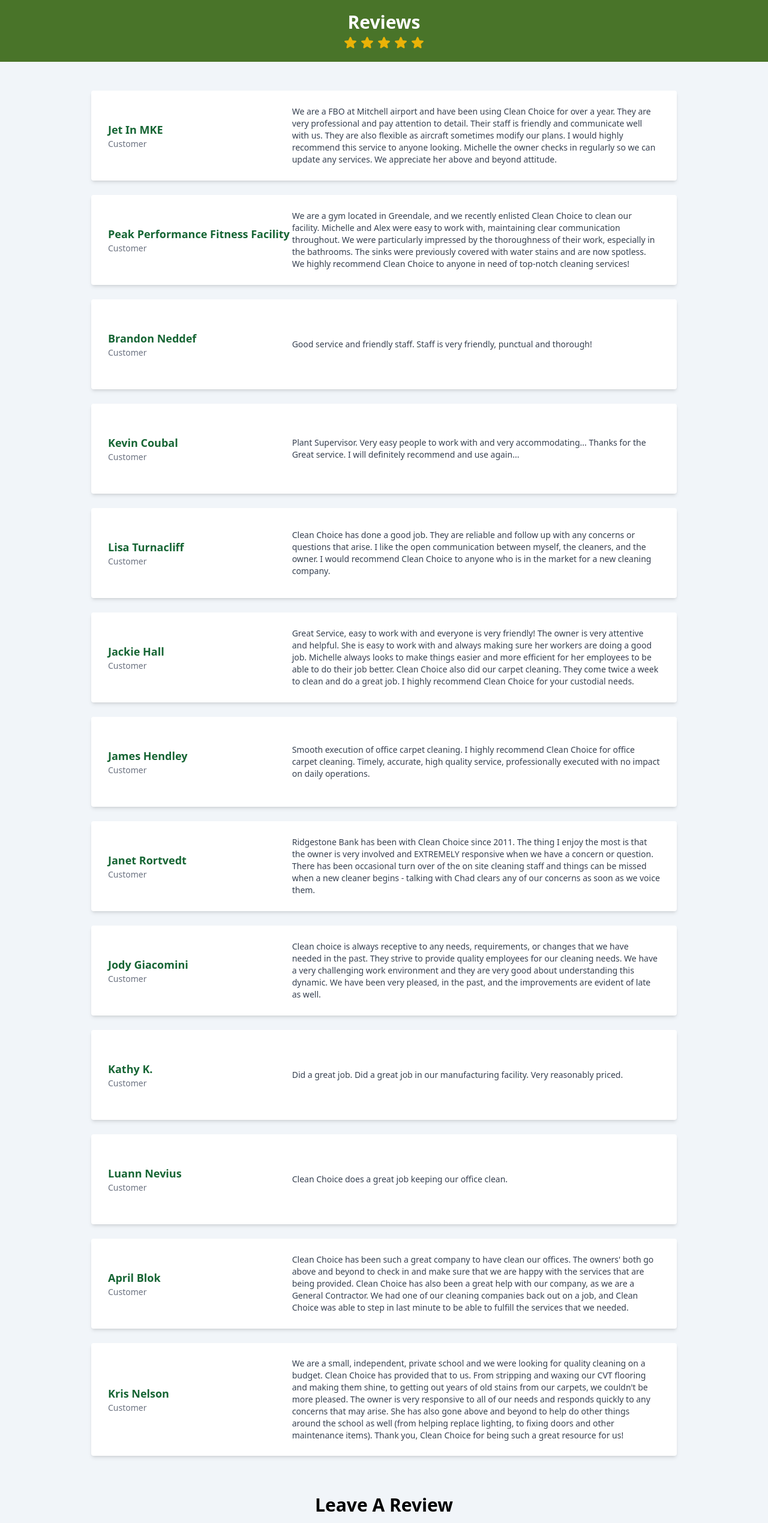
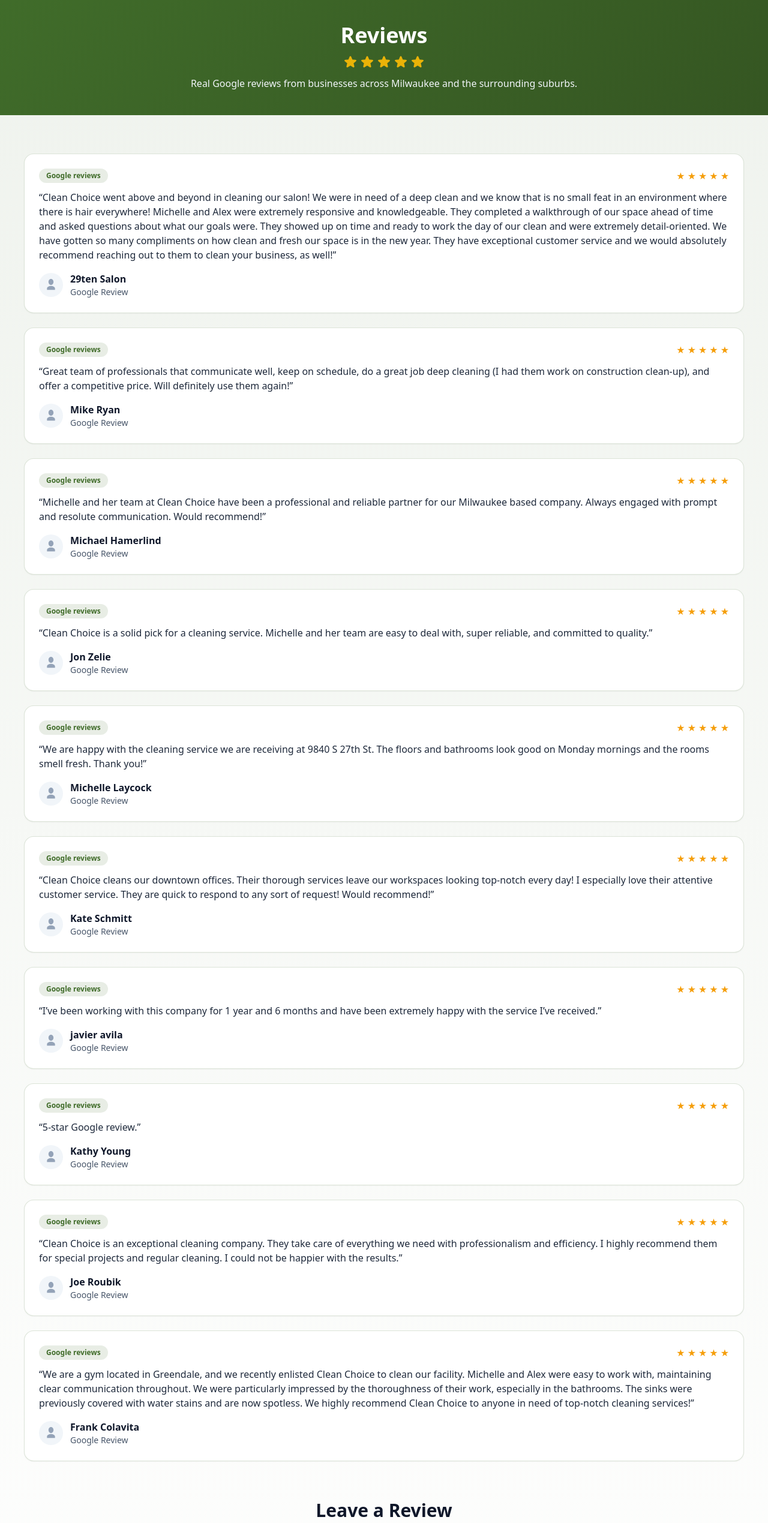
Before and after one commit to Clean-Choice-Website/clean-choice, a React (Vite) app: page /reviews in a window 1280 px wide. Shown: the part 180-2719 px from the top of the page at 60% size. Built offline with nearby package versions, Linux system fonts and the light colour scheme.

Commit message:
Updated reviews page

```diff
--- a/src/Reviews.jsx
+++ b/src/Reviews.jsx
@@ -1,5 +1,5 @@
 /* eslint-disable react/prop-types */
-import { useState, useEffect, useRef } from "react";
+import { useState, useEffect, useRef, useMemo } from "react";
 import thankyoucheck from "./assets/thankyoucheck.png";
 import { BarLoader } from "react-spinners";
 import emailjs from "emailjs-com";
@@ -8,6 +8,11 @@ import StarIcon from "./components/StarIcon";
 import { scrollToTop } from "./utils/scrollToTop";
 import { Helmet } from "react-helmet";
 import ContactInfo from "./components/ContactInfo";
+
+const DARK = "#406C2A";
+const DARKER = "#355622";
+const MID_TINT = "rgba(64,108,42,0.18)";
+const LIGHT_TINT = "rgba(64,108,42,0.12)";
 
 const Reviews = () => {
   const [isSending, setIsSending] = useState(false);
@@ -18,16 +23,67 @@ const Reviews = () => {
     email: "",
     message: "",
   });
-
   const [sentSuccessfully, setSentSuccessfully] = useState(false);
 
-  const closeModal = () => {
-    setSentSuccessfully(false);
-  };
+  const reviews = useMemo(
+    () => [
+      {
+        name: "29ten Salon",
+        quote:
+          "Clean Choice went above and beyond in cleaning our salon! We were in need of a deep clean and we know that is no small feat in an environment where there is hair everywhere! Michelle and Alex were extremely responsive and knowledgeable. They completed a walkthrough of our space ahead of time and asked questions about what our goals were. They showed up on time and ready to work the day of our clean and were extremely detail-oriented. We have gotten so many compliments on how clean and fresh our space is in the new year. They have exceptional customer service and we would absolutely recommend reaching out to them to clean your business, as well!",
+      },
+      {
+        name: "Mike Ryan",
+        quote:
+          "Great team of professionals that communicate well, keep on schedule, do a great job deep cleaning (I had them work on construction clean-up), and offer a competitive price. Will definitely use them again!",
+      },
+      {
+        name: "Michael Hamerlind",
+        quote:
+          "Michelle and her team at Clean Choice have been a professional and reliable partner for our Milwaukee based company. Always engaged with prompt and resolute communication. Would recommend!",
+      },
+      {
+        name: "Jon Zelie",
+        quote:
+          "Clean Choice is a solid pick for a cleaning service. Michelle and her team are easy to deal with, super reliable, and committed to quality.",
+      },
+      {
+        name: "Michelle Laycock",
+        quote:
+          "We are happy with the cleaning service we are receiving at 9840 S 27th St. The floors and bathrooms look good on Monday mornings and the rooms smell fresh. Thank you!",
+      },
+      {
+        name: "Kate Schmitt",
+        quote:
+          "Clean Choice cleans our downtown offices. Their thorough services leave our workspaces looking top-notch every day! I especially love their attentive customer service. They are quick to respond to any sort of request! Would recommend!",
+      },
+      {
+        name: "javier avila",
+        quote:
+          "I’ve been working with this company for 1 year and 6 months and have been extremely happy with the service I’ve received.",
+      },
+      {
+        name: "Kathy Young",
+        quote: "5-star Google review.",
+      },
+      {
+        name: "Joe Roubik",
+        quote:
+          "Clean Choice is an exceptional cleaning company. They take care of everything we need with professionalism and efficiency. I highly recommend them for special projects and regular cleaning. I could not be happier with the results.",
+      },
+      {
+        name: "Frank Colavita",
+        quote:
+          "We are a gym located in Greendale, and we recently enlisted Clean Choice to clean our facility. Michelle and Alex were easy to work with, maintaining clear communication throughout. We were particularly impressed by the thoroughness of their work, especially in the bathrooms. The sinks were previously covered with water stains and are now spotless. We highly recommend Clean Choice to anyone in need of top-notch cleaning services!",
+      },
+    ],
+    []
+  );
 
-  const handleChange = (e) => {
+  const closeModal = () => setSentSuccessfully(false);
+
+  const handleChange = (e) =>
     setFormData({ ...formData, [e.target.name]: e.target.value });
-  };
 
   const handleSubmit = (e) => {
     e.preventDefault();
@@ -44,11 +100,7 @@ const Reviews = () => {
       .then(() => {
         setIsSending(false);
         setSentSuccessfully(true);
-        setFormData({
-          name: "",
-          email: "",
-          message: "",
-        });
+        setFormData({ name: "", email: "", message: "" });
       })
       .catch((error) => {
         setErrorMsg(true);
@@ -62,23 +114,18 @@ const Reviews = () => {
     scrollToTop();
   }, []);
 
-  // eslint-disable-next-line react-hooks/exhaustive-deps
+  // close modal on outside click
   const handleOutsideClick = (e) => {
-    if (modalRef.current && !modalRef.current.contains(e.target)) {
-      closeModal();
-    }
+    if (modalRef.current && !modalRef.current.contains(e.target)) closeModal();
   };
 
   useEffect(() => {
     document.addEventListener("mousedown", handleOutsideClick);
-
-    return () => {
-      document.removeEventListener("mousedown", handleOutsideClick);
-    };
-  }, [handleOutsideClick]);
+    return () => document.removeEventListener("mousedown", handleOutsideClick);
+  }, []);
 
   return (
-    <div className="bg-slate-100 pb-8">
+    <div className="bg-white">
       <Helmet>
         {/* Google Analytics tracking code */}
         <script
@@ -93,6 +140,7 @@ const Reviews = () => {
             gtag('config', 'AW-16595064549');
           `}
         </script>
+
         <title>
           Customer Reviews | Clean Choice WI | Milwaukee Cleaning Services
         </title>
@@ -101,117 +149,69 @@ const Reviews = () => {
           content="Read customer reviews of Clean Choice Wisconsin. See what clients say about our commercial and office cleaning services or leave your own review."
         />
       </Helmet>
+
       <ContactInfo />
-      <div className="mb-12 flex flex-col  items-center bg-logoGreen py-5">
-        <h1 className="mb-1 text-center text-3xl font-semibold text-white">
+
+      {/* Header */}
+      <div
+        className="border-b py-10"
+        style={{
+          background: `linear-gradient(135deg, ${DARK}, ${DARKER})`,
+          borderColor: MID_TINT,
+        }}
+      >
+        <div className="mx-auto max-w-screen-2xl px-6 text-center md:px-10">
+          <h1 className="text-3xl font-extrabold text-white md:text-4xl">
             Reviews
           </h1>
-        <div className="flex gap-1">
+
+          <div className="mt-3 flex justify-center gap-1">
             <StarIcon />
             <StarIcon />
             <StarIcon />
             <StarIcon />
             <StarIcon />
           </div>
+
+          <p className="mx-auto mt-3 max-w-2xl text-slate-100">
+            Real Google reviews from businesses across Milwaukee and the
+            surrounding suburbs.
+          </p>
+        </div>
       </div>
 
-      <div className="flex flex-col gap-6">
-        <Review name="Jet In MKE">
-          We are a FBO at Mitchell airport and have been using Clean Choice for
-          over a year. They are very professional and pay attention to detail.
-          Their staff is friendly and communicate well with us. They are also
-          flexible as aircraft sometimes modify our plans. I would highly
-          recommend this service to anyone looking. Michelle the owner checks in
-          regularly so we can update any services. We appreciate her above and
-          beyond attitude.
+      {/* Reviews list */}
+      <section
+        className="py-14 md:py-16"
+        style={{
+          background: "linear-gradient(180deg, rgba(64,108,42,0.08), #ffffff)",
+        }}
+      >
+        <div className="mx-auto max-w-screen-2xl px-6 md:px-10">
+          <div className="grid gap-6">
+            {reviews.map((r) => (
+              <Review key={r.name} name={r.name}>
+                {r.quote}
               </Review>
-        <Review name="Peak Performance Fitness Facility">
-          We are a gym located in Greendale, and we recently enlisted Clean
-          Choice to clean our facility. Michelle and Alex were easy to work
-          with, maintaining clear communication throughout. We were particularly
-          impressed by the thoroughness of their work, especially in the
-          bathrooms. The sinks were previously covered with water stains and are
-          now spotless. We highly recommend Clean Choice to anyone in need of
-          top-notch cleaning services!
-        </Review>
-        <Review name={"Brandon Neddef"}>
-          {`Good service and friendly staff. Staff is very friendly, punctual and thorough!`}
-        </Review>
-        <Review name="Kevin Coubal">
-          Plant Supervisor. Very easy people to work with and very
-          accommodating... Thanks for the Great service. I will definitely
-          recommend and use again...
-        </Review>
-        <Review name={"Lisa Turnacliff"}>
-          Clean Choice has done a good job. They are reliable and follow up with
-          any concerns or questions that arise. I like the open communication
-          between myself, the cleaners, and the owner. I would recommend Clean
-          Choice to anyone who is in the market for a new cleaning company.
-        </Review>
-        <Review name={"Jackie Hall"}>
-          Great Service, easy to work with and everyone is very friendly! The
-          owner is very attentive and helpful. She is easy to work with and
-          always making sure her workers are doing a good job. Michelle always
-          looks to make things easier and more efficient for her employees to be
-          able to do their job better. Clean Choice also did our carpet
-          cleaning. They come twice a week to clean and do a great job. I highly
-          recommend Clean Choice for your custodial needs.
-        </Review>
-        <Review name={"James Hendley"}>
-          Smooth execution of office carpet cleaning. I highly recommend Clean
-          Choice for office carpet cleaning. Timely, accurate, high quality
-          service, professionally executed with no impact on daily operations.
-        </Review>
-        <Review name={"Janet Rortvedt"}>
-          Ridgestone Bank has been with Clean Choice since 2011. The thing I
-          enjoy the most is that the owner is very involved and EXTREMELY
-          responsive when we have a concern or question. There has been
-          occasional turn over of the on site cleaning staff and things can be
-          missed when a new cleaner begins - talking with Chad clears any of our
-          concerns as soon as we voice them.
-        </Review>
-        <Review name={"Jody Giacomini"}>
-          Clean choice is always receptive to any needs, requirements, or
-          changes that we have needed in the past. They strive to provide
-          quality employees for our cleaning needs. We have a very challenging
-          work environment and they are very good about understanding this
-          dynamic. We have been very pleased, in the past, and the improvements
-          are evident of late as well.
-        </Review>
-        <Review name={"Kathy K."}>
-          Did a great job. Did a great job in our manufacturing facility. Very
-          reasonably priced.
-        </Review>
-        <Review name={"Luann Nevius"}>
-          Clean Choice does a great job keeping our office clean.
-        </Review>
-        <Review name={"April Blok"}>
-          Clean Choice has been such a great company to have clean our offices.
-          The owners' both go above and beyond to check in and make sure that we
-          are happy with the services that are being provided. Clean Choice has
-          also been a great help with our company, as we are a General
-          Contractor. We had one of our cleaning companies back out on a job,
-          and Clean Choice was able to step in last minute to be able to fulfill
-          the services that we needed.
-        </Review>
-        <Review name={"Kris Nelson"}>
-          We are a small, independent, private school and we were looking for
-          quality cleaning on a budget. Clean Choice has provided that to us.
-          From stripping and waxing our CVT flooring and making them shine, to
-          getting out years of old stains from our carpets, we couldn't be more
-          pleased. The owner is very responsive to all of our needs and responds
-          quickly to any concerns that may arise. She has also gone above and
-          beyond to help do other things around the school as well (from helping
-          replace lighting, to fixing doors and other maintenance items). Thank
-          you, Clean Choice for being such a great resource for us!
-        </Review>
+            ))}
           </div>
-      <div className="mt-16 text-center">
-        <h2 className="mb-3 mt-2 text-3xl font-bold">Leave A Review</h2>
-        {/* <p className='mb-4'>We are here for you! How can we help?</p> */}
+
+          {/* Leave a review */}
+          <div className="mt-16">
+            <div className="mx-auto max-w-3xl text-center">
+              <h2 className="text-3xl font-extrabold text-slate-900">
+                Leave a Review
+              </h2>
+              <p className="mx-auto mt-2 max-w-2xl text-slate-600">
+                Have feedback to share? Send us a quick note and we’ll follow
+                up.
+              </p>
+            </div>
+
             <form
               onSubmit={handleSubmit}
-          className="mx-4 max-w-2xl space-y-5 md:mx-auto"
+              className="mx-auto mt-8 max-w-2xl space-y-4 rounded-2xl border bg-white p-6 shadow-sm"
+              style={{ borderColor: MID_TINT }}
             >
               <input
                 type="text"
@@ -220,8 +220,10 @@ const Reviews = () => {
                 value={formData.name}
                 onChange={handleChange}
                 required
-            className="w-full rounded-md border border-gray-300 p-2"
+                className="w-full rounded-xl border bg-white p-3 text-slate-900 placeholder:text-slate-400 focus:outline-none focus:ring-2 focus:ring-emerald-300"
+                style={{ borderColor: MID_TINT }}
               />
+
               <input
                 type="email"
                 name="email"
@@ -229,23 +231,25 @@ const Reviews = () => {
                 value={formData.email}
                 onChange={handleChange}
                 required
-            className="w-full rounded-md border border-gray-300 p-2"
+                className="w-full rounded-xl border bg-white p-3 text-slate-900 placeholder:text-slate-400 focus:outline-none focus:ring-2 focus:ring-emerald-300"
+                style={{ borderColor: MID_TINT }}
               />
+
               <textarea
                 name="message"
                 placeholder="Your Message"
                 value={formData.message}
                 onChange={handleChange}
                 required
-            className="h-32 w-full rounded-md border border-gray-300 p-2"
-          ></textarea>
-          <div className="flex justify-start">
+                className="h-32 w-full rounded-xl border bg-white p-3 text-slate-900 placeholder:text-slate-400 focus:outline-none focus:ring-2 focus:ring-emerald-300"
+                style={{ borderColor: MID_TINT }}
+              />
+
+              <div className="flex flex-col items-start gap-2 sm:flex-row sm:items-center sm:justify-between">
                 <button
                   type="submit"
                   disabled={isSending}
-              className={`mr-4 rounded-sm bg-logoGreen px-6 font-bold text-white transition-all hover:bg-logoGreenHover ${
-                isSending ? "py-5" : "py-2"
-              }`}
+                  className="inline-flex items-center justify-center rounded-xl bg-[#406C2A] px-6 py-3 font-semibold text-white shadow-lg shadow-green-700/30 transition hover:bg-[#355622] disabled:opacity-70"
                 >
                   {isSending ? (
                     <BarLoader color="#fff" width={56} height={3} />
@@ -253,36 +257,44 @@ const Reviews = () => {
                     "Submit"
                   )}
                 </button>
+
                 {errorMsg ? (
-              <small>Oops there was an error, please try again.</small>
+                  <small className="text-sm font-semibold text-rose-600">
+                    Oops — there was an error. Please try again.
+                  </small>
                 ) : null}
               </div>
             </form>
           </div>
+        </div>
+      </section>
 
       {/* Successful review sent modal */}
       {sentSuccessfully && (
-        <div className="fixed left-0 top-0 z-40 flex h-full w-full items-center justify-center bg-black bg-opacity-50 text-center">
+        <div className="fixed left-0 top-0 z-40 flex h-full w-full items-center justify-center bg-black/50 px-4 text-center">
           <div
             ref={modalRef}
-            className="relative mx-3 max-w-lg rounded-lg bg-white p-7 sm:mx-0"
+            className="relative w-full max-w-lg rounded-2xl bg-white p-8 shadow-xl"
           >
             <div className="mb-4 flex justify-center">
-              {/* Apply Tailwind CSS classes to adjust the size of the confirmation icon */}
               <img
                 src={thankyoucheck}
                 alt="Confirmation Icon"
                 className="h-12 w-12"
               />
             </div>
-            <h3 className="mb-4 text-3xl font-bold">Thank You!</h3>
-            <p className="mb-10">
+
+            <h3 className="mb-3 text-3xl font-extrabold text-slate-900">
+              Thank You!
+            </h3>
+            <p className="mb-8 text-slate-600">
               Thanks for leaving a review. Your feedback helps us get better!
             </p>
+
             <button
               type="button"
               onClick={closeModal}
-              className="rounded-sm bg-logoGreen px-6 py-2 font-bold text-white hover:bg-logoGreenHover"
+              className="inline-flex items-center justify-center rounded-xl bg-[#406C2A] px-6 py-3 font-semibold text-white transition hover:bg-[#355622]"
             >
               Close
             </button>
--- a/src/components/Review.jsx
+++ b/src/components/Review.jsx
@@ -1,21 +1,59 @@
 /* eslint-disable react/prop-types */
+const DARK = "#406C2A";
+const MID_TINT = "rgba(64,108,42,0.18)";
+const LIGHT_TINT = "rgba(64,108,42,0.12)";
+
 const Review = ({ children, name }) => {
   return (
-    <div className='mx-auto w-full max-w-5xl'>
-      <div className='flex min-h-[150px] justify-center md:mx-0'>
-        <div className='mx-4 max-w-[450px] rounded bg-white p-3 shadow-md md:mx-6 md:flex md:w-full md:max-w-none md:flex-row-reverse md:items-center md:px-7 md:py-6'>
-          <p className='mb-4 text-sm font-light text-gray-700 md:mb-0 md:w-2/3'>
-            {children}
-          </p>
-          <div className='flex justify-between md:w-1/3 md:flex-row-reverse md:items-center md:justify-end md:gap-4'>
-            <div className=''>
-              <p className='text-lg font-semibold text-green-800'>{name}</p>
-              <p className='text-sm text-gray-500'>Customer</p>
-            </div>
-          </div>
+    <figure
+      className="w-full rounded-2xl border bg-white p-6 shadow-sm"
+      style={{ borderColor: MID_TINT }}
+    >
+      <div className="flex items-center justify-between">
+        <div
+          className="inline-flex items-center gap-2 rounded-full px-3 py-1 text-xs font-semibold"
+          style={{ backgroundColor: LIGHT_TINT, color: DARK }}
+        >
+          Google reviews
+        </div>
+
+        <div
+          className="flex items-center gap-1 text-amber-500"
+          aria-hidden="true"
+        >
+          <span>★</span>
+          <span>★</span>
+          <span>★</span>
+          <span>★</span>
+          <span>★</span>
         </div>
       </div>
-    </div>
+
+      {/* 👇 This min-height is what prevents “square” cards on short reviews */}
+      <blockquote className="mt-3 min-h-[96px] text-slate-800 md:min-h-0">
+        “{children}”
+      </blockquote>
+
+      <figcaption className="mt-4 flex items-center gap-3">
+        <div className="grid h-10 w-10 place-items-center rounded-full bg-slate-100">
+          <svg
+            width="20"
+            height="20"
+            viewBox="0 0 24 24"
+            className="text-slate-400"
+            fill="currentColor"
+            aria-hidden="true"
+          >
+            <path d="M12 12c2.761 0 5-2.686 5-6s-2.239-6-5-6-5 2.686-5 6 2.239 6 5 6zm0 2c-4.418 0-8 2.239-8 5v3h16v-3c0-2.761-3.582-5-8-5z" />
+          </svg>
+        </div>
+
+        <div>
+          <div className="font-semibold text-slate-900">{name}</div>
+          <div className="text-sm text-slate-600">Google Review</div>
+        </div>
+      </figcaption>
+    </figure>
   );
 };
 
```
Lines whose indentation alone changed are shown as unchanged.
